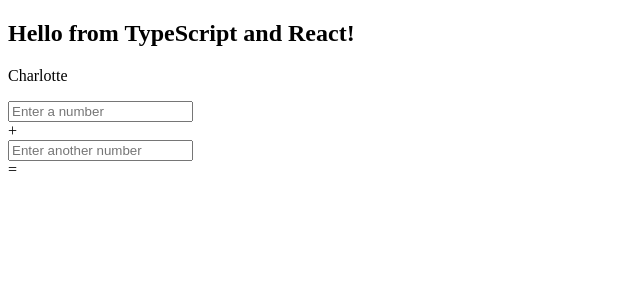
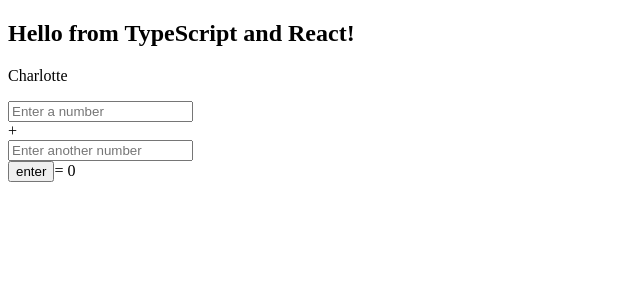
Before and after one commit to Charlotte-Thomas/TypeScript-Practise, a React app in the folder React-TS/: page / in a window 1280 px wide. Shown: the top 300 px of the page, without its empty margins (0-640 px from the left). Built offline with nearby package versions, Linux system fonts and the light colour scheme.

Commit message:
calculator made

```diff
--- a/React-TS/src/components/Home.tsx
+++ b/React-TS/src/components/Home.tsx
@@ -10,6 +10,7 @@
 
   const [num1, setnum1]: [number, any] = useState(0)
   const [num2, setnum2]: [number, any] = useState(0)
+  const [val, setval]: [number, any] = useState(0)
 
   function setValues(e: any, num: number) {
       const val: number = parseInt(e.target.value)
@@ -18,16 +19,22 @@
       }
   }
 
+  function getVal(e: any) {
+    e.preventDefault()
+    setval(num1 + num2)
+  }
+
   return (
     <section className="home" >
       <h1>Hello from {props.compiler} and {props.framework}!</h1>
       <p>{name}</p>
-      <form>
+      <form onSubmit={(e) => getVal(e)}>
         <input onChange={(e) => setValues(e, 1)} placeholder='Enter a number'></input>
         <br /> + <br />
-        <input placeholder='Enter another number'></input>
+        <input onChange={(e) => setValues(e, 2)} placeholder='Enter another number'></input>
         <br />
-      =
+        <button>enter</button>
+      = {val}
     </form>
     </section >
   )
```
